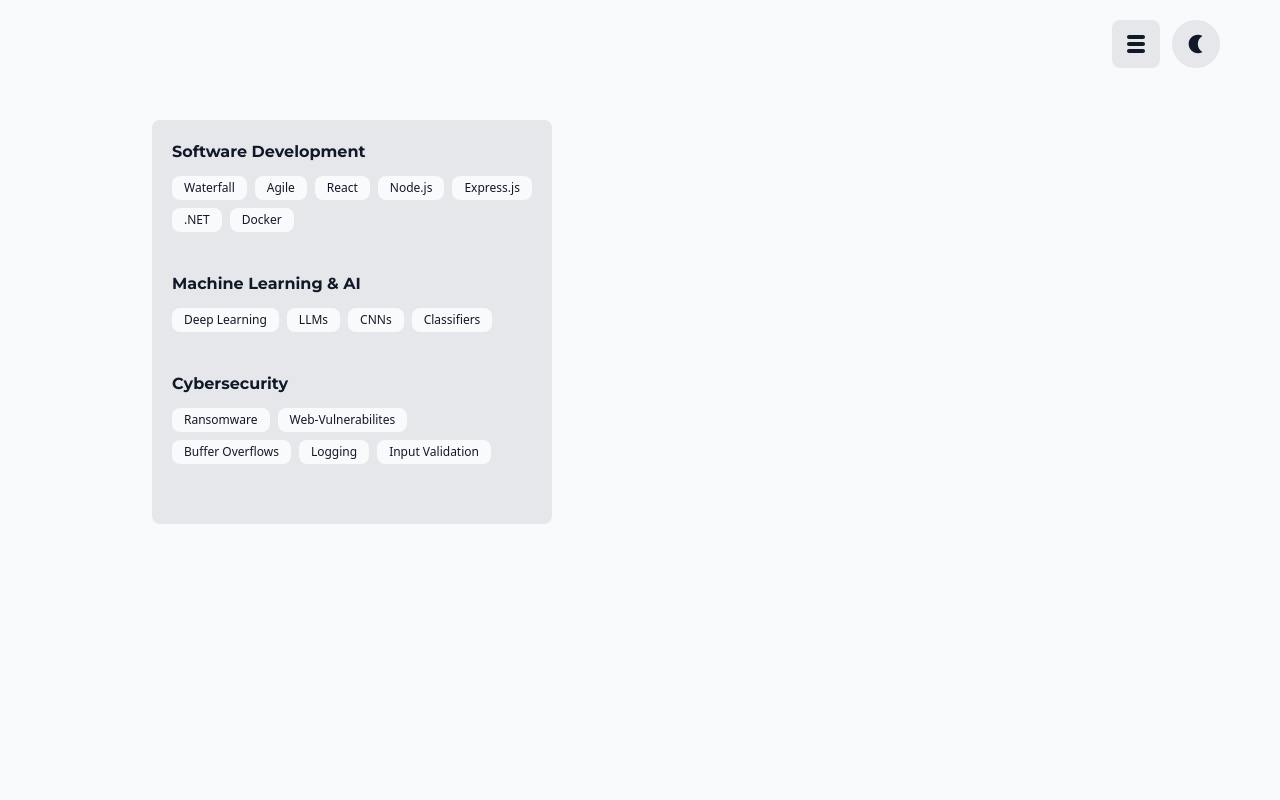
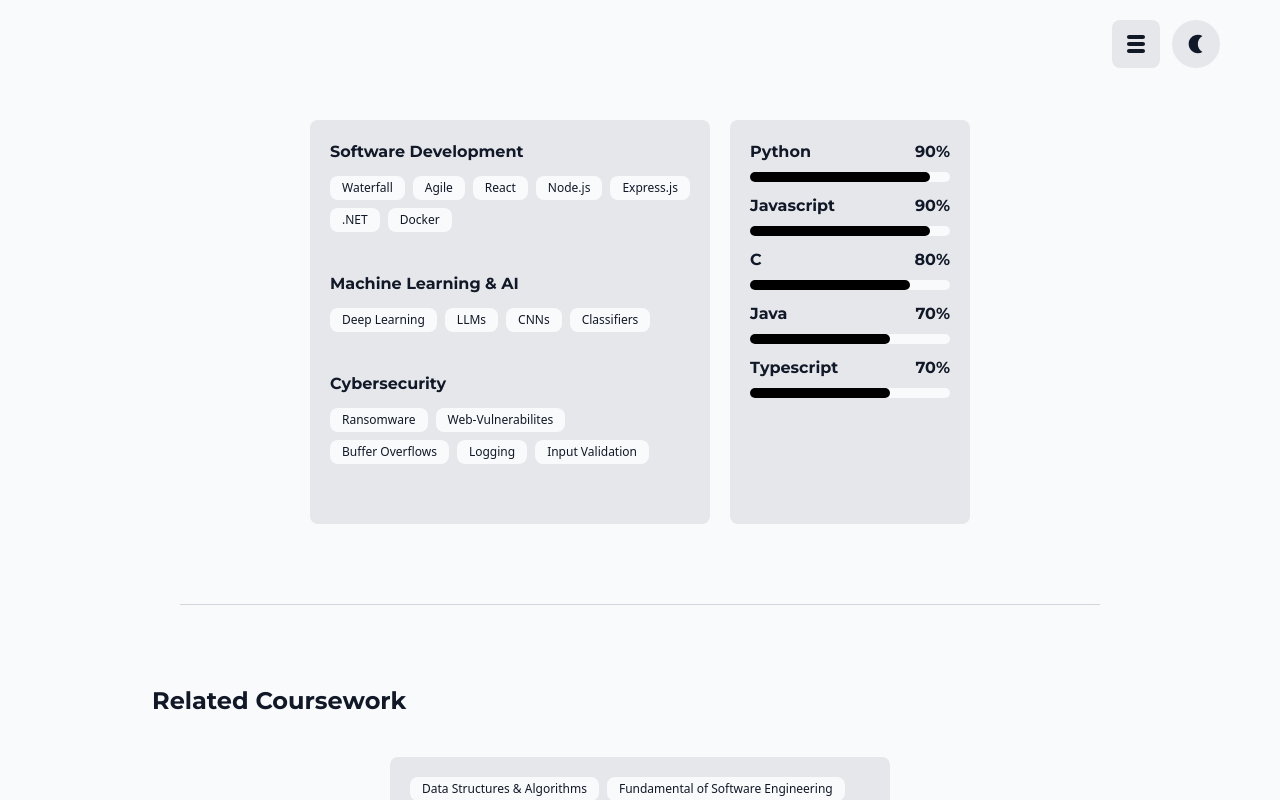
Before and after one commit to hquino1/hquino1.github.io, a React (Vite) app: page /skills in a window 1280 px wide. Built offline with nearby package versions, Linux system fonts and the light colour scheme.

Commit message:
implemented skills section and added responsive design

```diff
--- a/src/pages/Skills.jsx
+++ b/src/pages/Skills.jsx
@@ -3,13 +3,14 @@ function Skills() {
   const aiTags = ["Deep Learning", "LLMs", "CNNs", "Classifiers"]
   const swTags = ["Waterfall", "Agile", "React", "Node.js", "Express.js", ".NET", "Docker"]
   const csTags = ["Ransomware", "Web-Vulnerabilites", "Buffer Overflows", "Logging", "Input Validation"]
+  const rcTags = ["Data Structures & Algorithms", "Fundamental of Software Engineering", "Databases", "Programming Languages", "Computer Vision", "Secure Programming", "Artificial Intelligence", "Linear Algebra"]
 
   return (
-    <div className='text-[#111827] dark:text-[#F1F5F9] w-full h-full pr-0 pl-5 pt-30 pr-5 sm:p-20 lg:p-30 xl:p-30 overflow-auto'>
-      <div className=''>
-        <div className='flex gap-5'>
+    <div className='text-[#111827] dark:text-[#F1F5F9] w-full h-full pr-0 pl-5 pt-30 pr-5 sm:p-10 lg:p-30 xl:p-30 overflow-auto'>
+      <div className='flex flex-col md:flex-row items-center justify-center mb-20'>
+        <div className='flex flex-col md:flex-row gap-5'>
 
-          <div className='dark:bg-[#1E293B] bg-[#E5E7EB] p-5 w-[400px] rounded-lg'>
+          <div className='dark:bg-[#1E293B] bg-[#E5E7EB] p-5 w-full md:w-[400px] rounded-lg'>
             <div className='mb-3 font-[Montserrat] font-bold'> Software Development </div>
             <div className='flex mb-10 flex-wrap gap-2'>
               {swTags.map((name, index) => (
@@ -35,10 +36,63 @@ function Skills() {
 
 
 
-          <div className='bg-blue-200'>
+          <div className='dark:bg-[#1E293B] bg-[#E5E7EB] p-5 rounded-lg'>
             <div className=''>
+
+              <span className='flex'>
+                <h1 className='font-[Montserrat] font-bold'> Python </h1>
+                <h1 className='font-bold font-[Montserrat] ml-auto'> 90% </h1>
+              </span>
+              <div className='bg-[#F9FAFB] dark:bg-[#0F172A] w-full md:w-[200px] h-[10px] rounded-xl mt-2 mb-3'>
+                <div className='h-full w-9/10 bg-black dark:bg-white rounded-lg'> </div>
+              </div>
+
+              <span className='flex'>
+                <h1 className='font-[Montserrat] font-bold'> Javascript </h1>
+                <h1 className='font-bold font-[Montserrat] ml-auto'> 90% </h1>
+              </span>
+              <div className='bg-[#F9FAFB] dark:bg-[#0F172A] w-full md:w-[200px] h-[10px] rounded-xl mt-2 mb-3'>
+                <div className='h-full w-9/10 bg-black dark:bg-white rounded-lg'> </div>
+              </div>
+
+              <span className='flex'>
+                <h1 className='font-[Montserrat] font-bold'> C </h1>
+                <h1 className='font-bold font-[Montserrat] ml-auto'> 80% </h1>
+              </span>
+              <div className='bg-[#F9FAFB] dark:bg-[#0F172A] w-full md:w-[200px] h-[10px] rounded-xl mt-2 mb-3'>
+                <div className='h-full w-8/10 bg-black dark:bg-white rounded-lg'> </div>
+              </div>
+
+              <span className='flex'>
+                <h1 className='font-[Montserrat] font-bold'> Java </h1>
+                <h1 className='font-bold font-[Montserrat] ml-auto'> 70% </h1>
+              </span>
+              <div className='bg-[#F9FAFB] dark:bg-[#0F172A] w-full md:w-[200px] h-[10px] rounded-xl mt-2 mb-3'>
+                <div className='h-full w-7/10 bg-black dark:bg-white rounded-lg'> </div>
+              </div>
+
+              <span className='flex'>
+                <h1 className='font-[Montserrat] font-bold'> Typescript </h1>
+                <h1 className='font-bold font-[Montserrat] ml-auto'> 70% </h1>
+              </span>
+              <div className='bg-[#F9FAFB] dark:bg-[#0F172A] w-full md:w-[200px] h-[10px] rounded-xl mt-2'>
+                <div className='h-full w-7/10 bg-black dark:bg-white rounded-lg'> </div>
+              </div>
+
+
             </div>
+
           </div>
+        </div>
+
+      </div>
+      <hr className="border-t border-gray-300 dark:border-gray-700 mx-7 mb-20" />
+      <h1 class="text-2xl mb-10 font-[Montserrat] font-bold"> Related Coursework </h1>
+      <div className='flex items-center justify-center rounded-lg mb-20'>
+        <div className='dark:bg-[#1E293B] bg-[#E5E7EB] flex flex-wrap gap-2 p-5 w-[500px] rounded-lg'>
+          {rcTags.map((name, index) => (
+                  <div index={index} className='bg-[#F9FAFB] dark:bg-[#0F172A] h-[20px] w-auto rounded-lg flex text-xs justify-center p-3 items-center'>{name}</div>
+          ))}
         </div>
       </div>
     </div>
```
